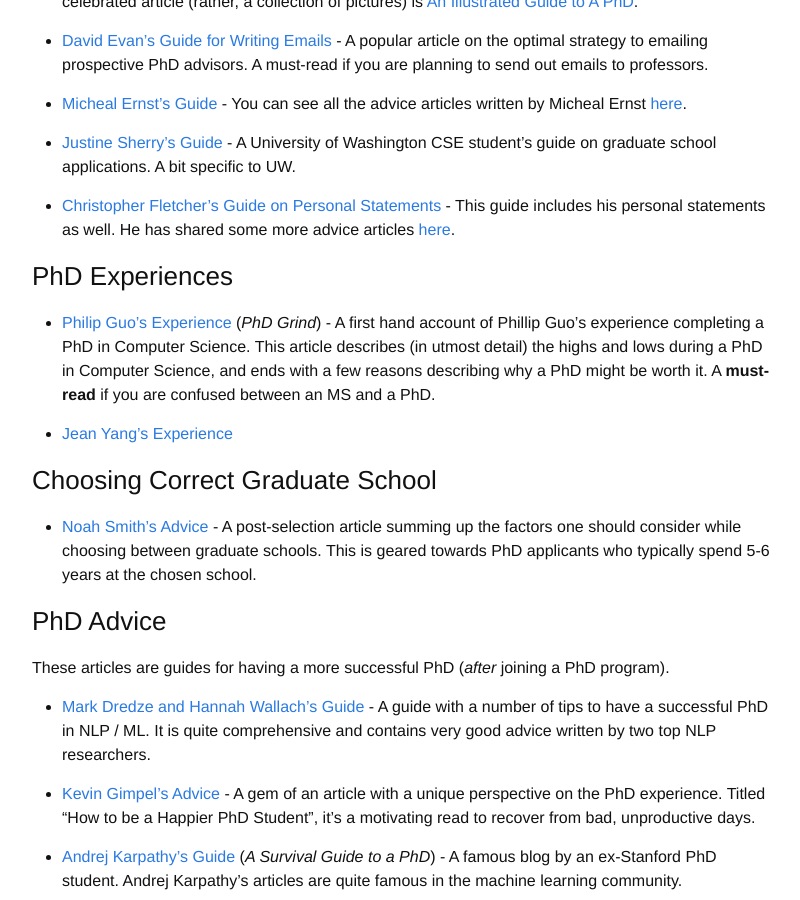
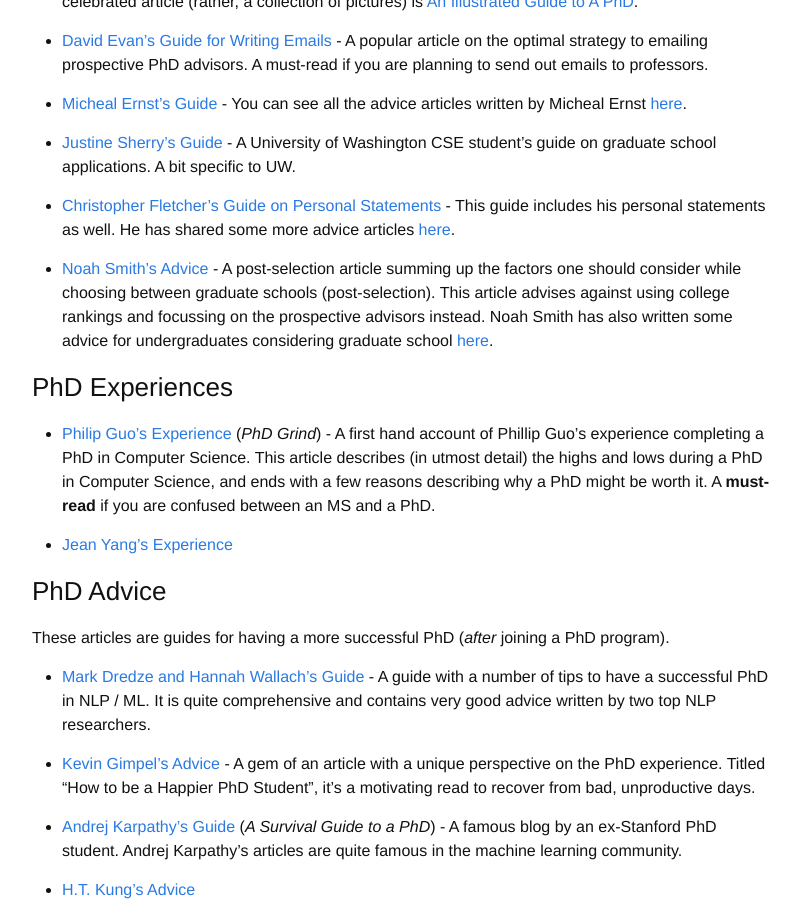
Before and after one commit to martiansideofthemoon/martiansideofthemoon.github.io, a Jekyll site: the page built from _posts/2018-05-30-grad-resources.markdown, in a window 1280 px wide and 900 px high, scrolled down 1152 px. Shown: the whole window, without its empty margins (238-1038 px from the left). Built offline with Jekyll 4.4.1, drawn with Linux system fonts in a browser that asks for light colours; comment, search, counter and statistics services are not loaded.

Commit message:
noah smith paragraph updated

```diff
--- a/_posts/2018-05-30-grad-resources.markdown
+++ b/_posts/2018-05-30-grad-resources.markdown
@@ -35,15 +35,13 @@ Prof. Jason Eisner has written several excellent advice articles [here](http://w
 
 * [Christopher Fletcher's Guide on Personal Statements](http://cwfletcher.net/Pages/SoP.php) - This guide includes his personal statements as well. He has shared some more advice articles [here](http://cwfletcher.net/Pages/Thoughts.php).
 
+* [Noah Smith's Advice](https://homes.cs.washington.edu/~nasmith/advice.html) - A post-selection article summing up the factors one should consider while choosing between graduate schools (post-selection). This article advises against using college rankings and focussing on the prospective advisors instead. Noah Smith has also written some advice for undergraduates considering graduate school [here](https://homes.cs.washington.edu/~nasmith/undergrads.html).
+
 ### PhD Experiences
 
 * [Philip Guo's Experience](http://www.pgbovine.net/PhD-memoir/pguo-PhD-grind.pdf) (*PhD Grind*) - A first hand account of Phillip Guo's experience completing a PhD in Computer Science. This article describes (in utmost detail) the highs and lows during a PhD in Computer Science, and ends with a few reasons describing why a PhD might be worth it. A **must-read** if you are confused between an MS and a PhD.
 
 * [Jean Yang's Experience](http://jxyzabc.blogspot.com/2016/02/my-phd-abridged.html)
-
-### Choosing Correct Graduate School
-
-* [Noah Smith's Advice](https://homes.cs.washington.edu/~nasmith/advice.html) - A post-selection article summing up the factors one should consider while choosing between graduate schools. This is geared towards PhD applicants who typically spend 5-6 years at the chosen school.
 
 ### PhD Advice
 These articles are guides for having a more successful PhD (*after* joining a PhD program).
```
